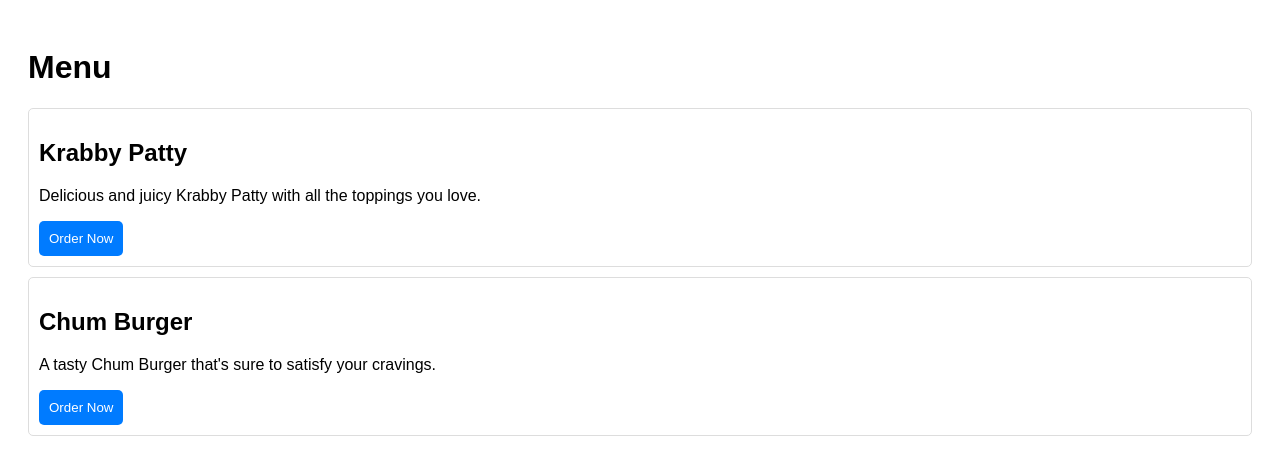
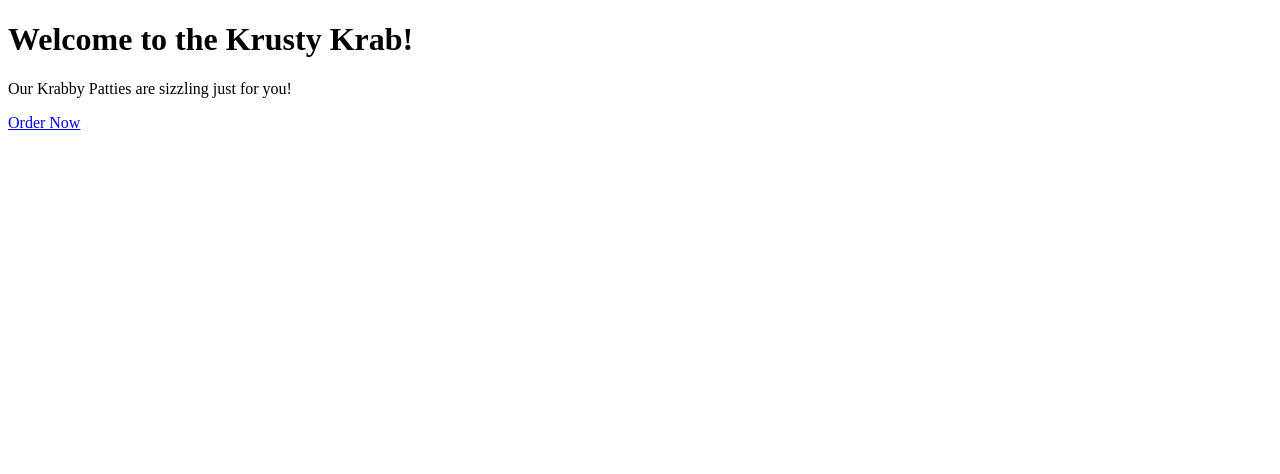
Before and after one commit to bleiddbloed/KK.web-app, a plain HTML site: page index.html in a window 1280 px wide. Drawn offline with Linux system fonts and the light colour scheme.

Commit message:
Add files via upload

```diff
--- a/index.html
+++ b/index.html
@@ -3,39 +3,11 @@
 <head>
     <meta charset="UTF-8">
     <meta name="viewport" content="width=device-width, initial-scale=1.0">
-    <title>Menu</title>
-    <style>
-        body {
-            font-family: Arial, sans-serif;
-            padding: 20px;
-        }
-        .menu-item {
-            border: 1px solid #ddd;
-            margin-bottom: 10px;
-            padding: 10px;
-            border-radius: 5px;
-        }
-        .order-button {
-            background-color: #007BFF;
-            color: white;
-            padding: 10px;
-            border: none;
-            border-radius: 5px;
-            cursor: pointer;
-        }
-    </style>
+    <title>Krusty Krab Menu</title>
 </head>
 <body>
-    <h1>Menu</h1>
-    <div class="menu-item">
-        <h2>Krabby Patty</h2>
-        <p>Delicious and juicy Krabby Patty with all the toppings you love.</p>
-        <button class="order-button">Order Now</button>
-    </div>
-    <div class="menu-item">
-        <h2>Chum Burger</h2>
-        <p>A tasty Chum Burger that's sure to satisfy your cravings.</p>
-        <button class="order-button">Order Now</button>
-    </div>
+    <h1>Welcome to the Krusty Krab!</h1>
+    <p>Our Krabby Patties are sizzling just for you!</p>
+    <a href="https://example.com">Order Now</a>
 </body>
 </html>
```
